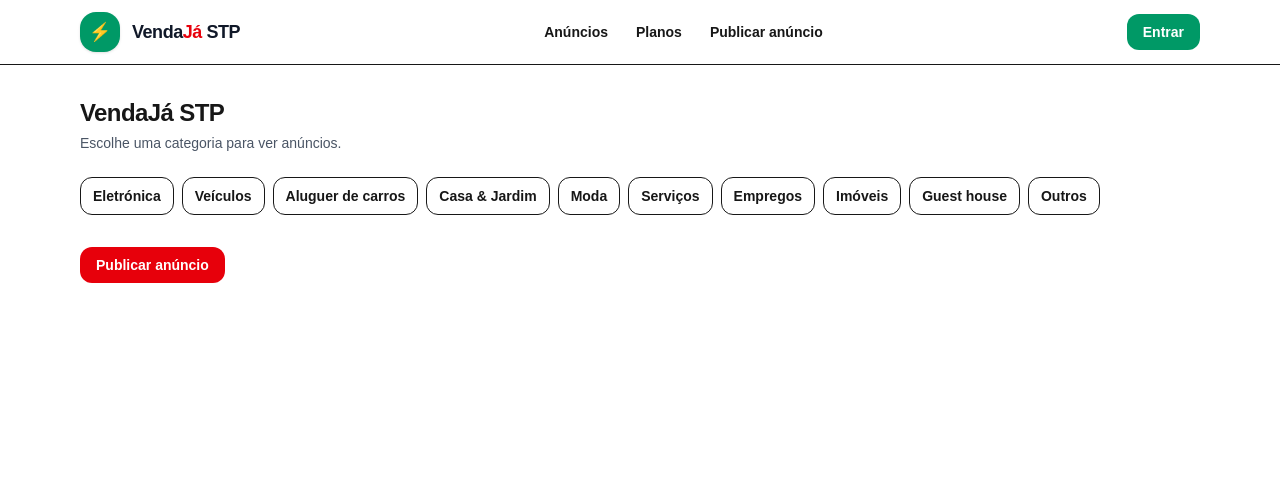
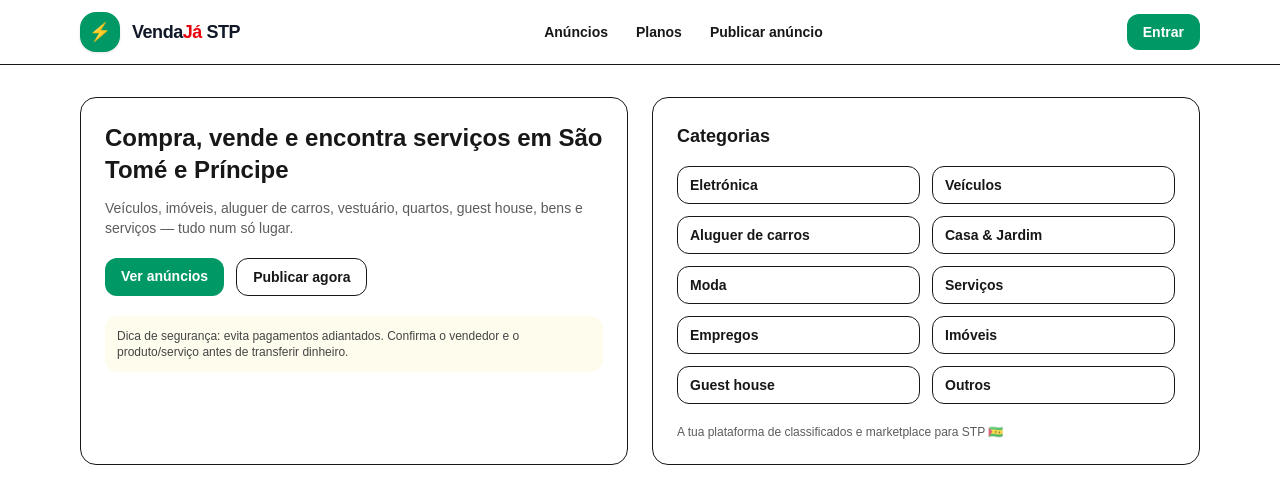
Before and after one commit to herdossantosnascimento-cloud/vendajastp-web, a Next.js app: page / in a window 1280 px wide. Shown: the top 504 px of the page. Built offline with nearby package versions, Linux system fonts and the light colour scheme; no server answers.

Commit message:
Restore homepage hero layout

```diff
--- a/app/page.tsx
+++ b/app/page.tsx
@@ -1,15 +1,50 @@
+"use client";
+
 import Link from "next/link";
 import { CATEGORIES } from "@/lib/categories";
 
 export default function HomePage() {
   return (
     <main className="mx-auto max-w-6xl px-4 py-8">
-      <h1 className="text-2xl font-extrabold tracking-tight">VendaJá STP</h1>
-      <p className="mt-1 text-sm text-gray-600">
-        Escolhe uma categoria para ver anúncios.
+      <div className="grid grid-cols-1 gap-6 md:grid-cols-2">
+        {/* HERO */}
+        <div className="rounded-2xl border bg-white p-6">
+          <h1 className="text-2xl font-bold">
+            Compra, vende e encontra serviços em São Tomé e Príncipe
+          </h1>
+
+          <p className="mt-3 text-sm opacity-70">
+            Veículos, imóveis, aluguer de carros, vestuário, quartos, guest house,
+            bens e serviços — tudo num só lugar.
           </p>
 
-      <div className="mt-6 flex flex-wrap gap-2">
+          <div className="mt-5 flex gap-3">
+            <Link
+              href="/listings"
+              className="rounded-xl bg-emerald-600 px-4 py-2 text-sm font-semibold text-white"
+            >
+              Ver anúncios
+            </Link>
+
+            <Link
+              href="/new"
+              className="rounded-xl border px-4 py-2 text-sm font-semibold"
+            >
+              Publicar agora
+            </Link>
+          </div>
+
+          <div className="mt-5 rounded-xl bg-yellow-50 p-3 text-xs opacity-80">
+            Dica de segurança: evita pagamentos adiantados. Confirma o vendedor e o
+            produto/serviço antes de transferir dinheiro.
+          </div>
+        </div>
+
+        {/* CATEGORIAS */}
+        <div className="rounded-2xl border bg-white p-6">
+          <h2 className="mb-4 text-lg font-semibold">Categorias</h2>
+
+          <div className="grid grid-cols-2 gap-3">
             {CATEGORIES.map((cat) => (
               <Link
                 key={cat.id}
@@ -21,13 +56,10 @@
             ))}
           </div>
 
-      <div className="mt-8">
-        <Link
-          href="/new"
-          className="inline-flex rounded-xl bg-red-600 px-4 py-2 text-sm font-extrabold text-white hover:opacity-95"
-        >
-          Publicar anúncio
-        </Link>
+          <p className="mt-5 text-xs opacity-70">
+            A tua plataforma de classificados e marketplace para STP 🇸🇹
+          </p>
+        </div>
       </div>
     </main>
   );
```
Lines whose indentation alone changed are shown as unchanged.
